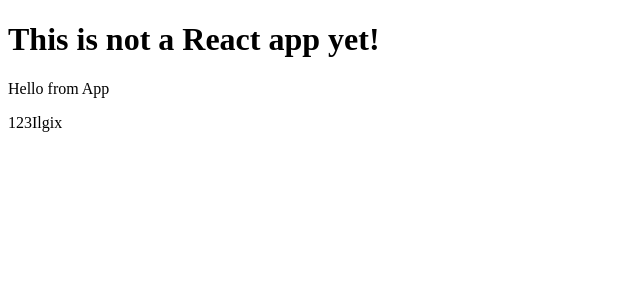
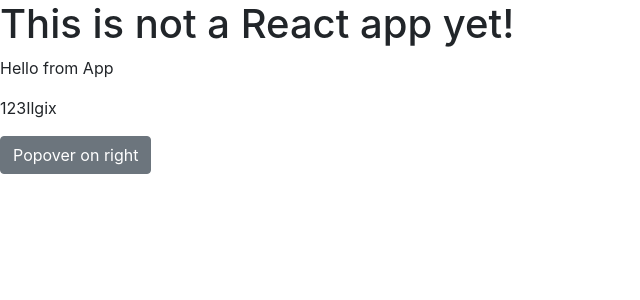
Before and after one commit to anvarzkr/workbook, a React app: page / in a window 1280 px wide. Shown: the top 300 px of the page, without its empty margins (0-640 px from the left). Built offline with nearby package versions, Linux system fonts and the light colour scheme.

Commit message:
add bootstrap

```diff
--- a/client/index.html
+++ b/client/index.html
@@ -3,6 +3,12 @@
 <head>
   <meta charset="UTF-8">
   <title>React Todo List</title>
+  <script
+  src="https://code.jquery.com/jquery-3.2.1.min.js"
+  integrity="sha256-hwg4gsxgFZhOsEEamdOYGBf13FyQuiTwlAQgxVSNgt4="
+  crossorigin="anonymous"></script>
+  <script src="https://cdnjs.cloudflare.com/ajax/libs/popper.js/1.11.0/umd/popper.min.js" integrity="sha384-b/U6ypiBEHpOf/4+1nzFpr53nxSS+GLCkfwBdFNTxtclqqenISfwAzpKaMNFNmj4" crossorigin="anonymous"></script>
+  <script src="https://maxcdn.bootstrapcdn.com/bootstrap/4.0.0-beta/js/bootstrap.min.js" integrity="sha384-h0AbiXch4ZDo7tp9hKZ4TsHbi047NrKGLO3SEJAg45jXxnGIfYzk4Si90RDIqNm1" crossorigin="anonymous"></script>
 </head>
 <body>
   <h1>This is not a React app yet!</h1>
--- a/components/TextInput.js
+++ b/components/TextInput.js
@@ -1,9 +1,26 @@
 import React, { Component } from 'react'
 import TextDisplay from './TextDisplay'
 import axios from 'axios';
+// import './java_script/my_javascript.js';
 class TextInput extends Component {
+
+  componentDidMount() {
+    $(function () {
+      $('[data-toggle="popover"]').popover()
+    });
+  }
+
   render () {
-      return (<p>123Ilgix</p>
+      return (<div>
+          <p >123Ilgix</p>
+
+          <button type="button" className="btn btn-secondary"
+          data-container="body" data-toggle="popover" data-placement="right"
+          data-content="Vivamus sagittis lacus vel augue laoreet rutrum faucibus.">
+            Popover on right
+          </button>
+
+          </div>
       );
 
   }
--- a/webpack.config.js
+++ b/webpack.config.js
@@ -25,7 +25,9 @@
           query: {
             presets: ['react', 'es2015', 'react-hmre']
           }
-      }
+        },
+        { test: /(\.css$)/, loaders: ['style-loader', 'css-loader'] },
+        { test: /\.(png|woff|woff2|eot|ttf|svg)$/, loader: 'url-loader?limit=100000' }
     ]
   }
 }
```
Also changed, not shown: client/client.js (+4 -3 lines), package.json (+11 -3 lines), 2 other files (tests, documents, lock files or other folders). Lines whose indentation alone changed are shown as unchanged.
